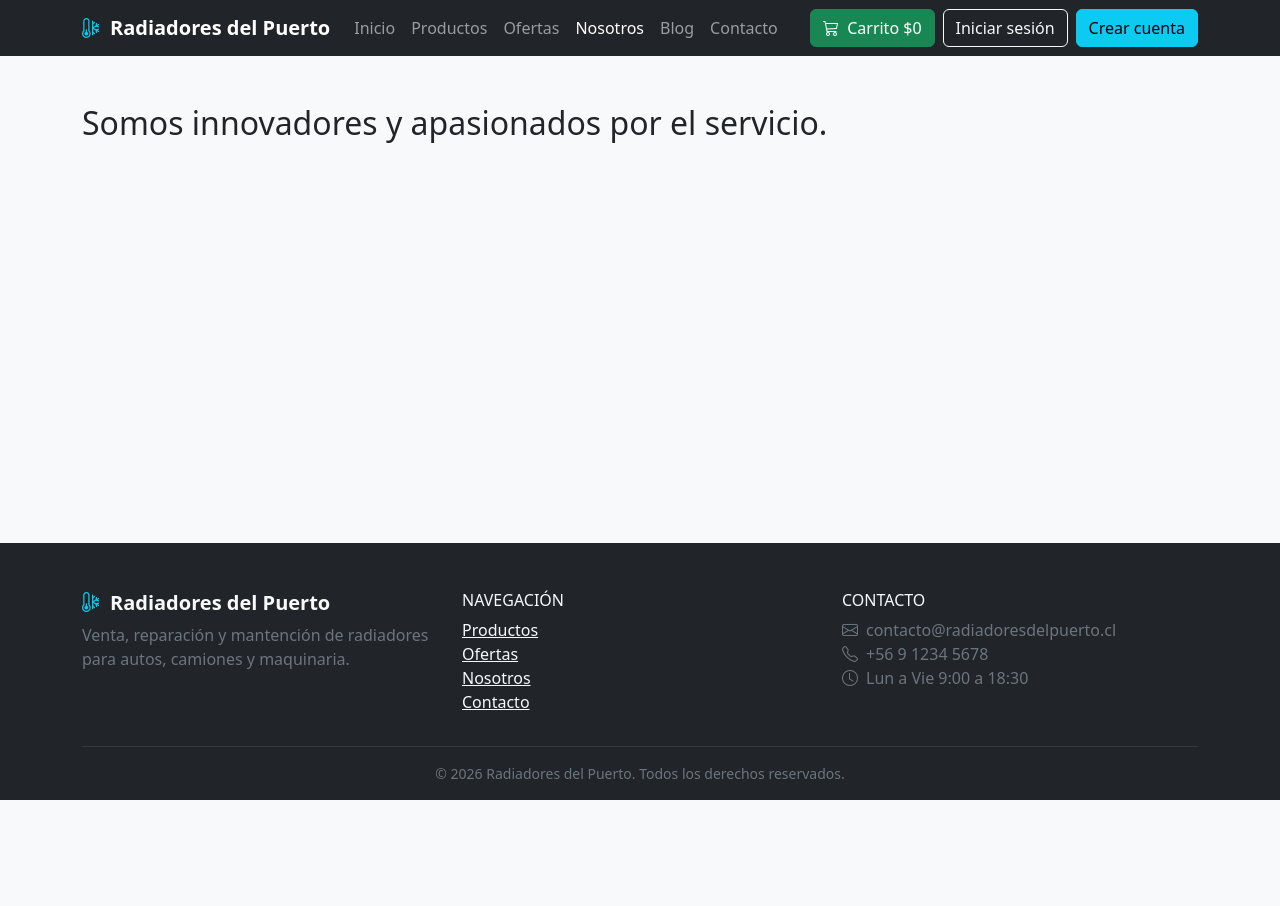
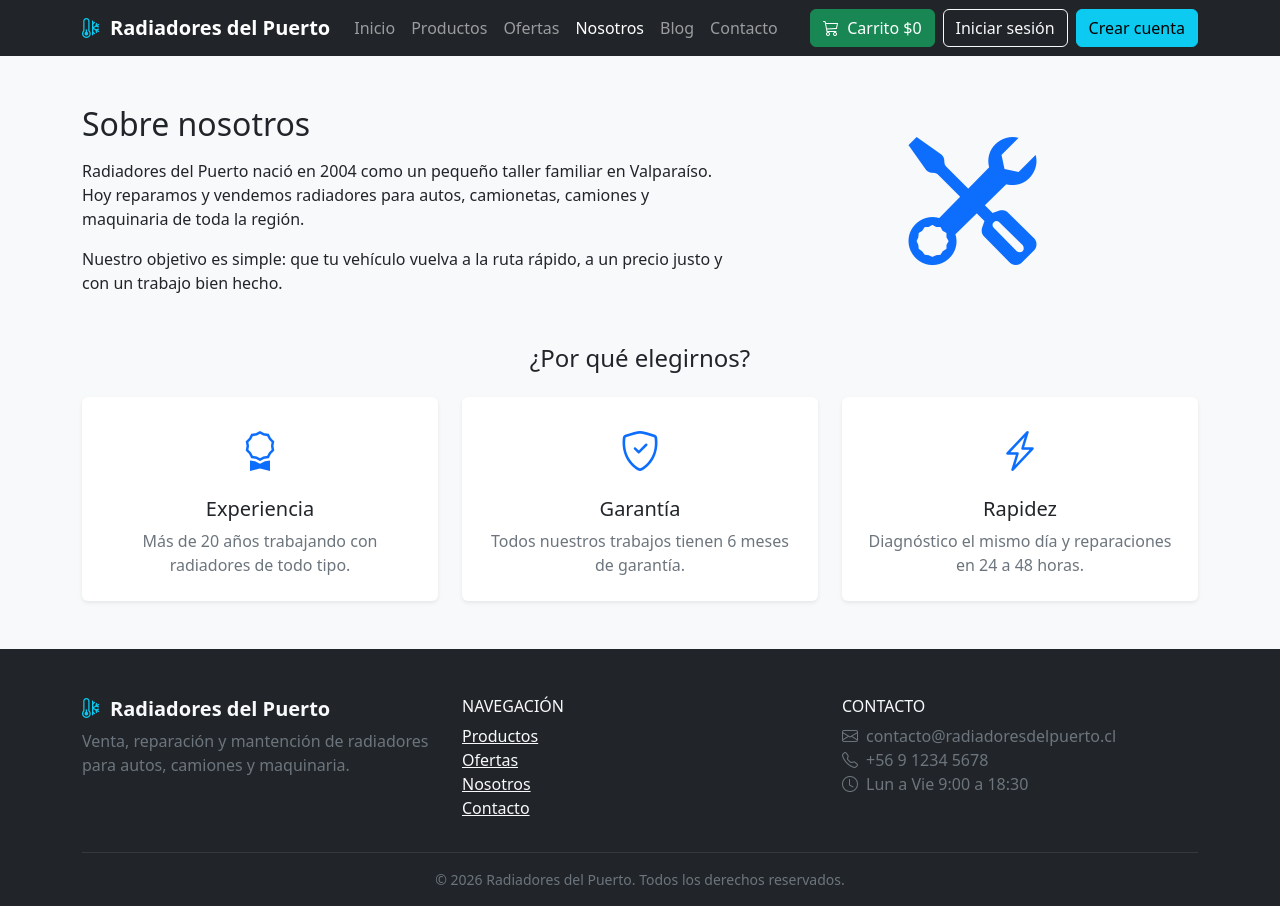
Before and after one commit to beaedov/FullStackEntrega2, a Next.js app: page /nosotros in a window 1280 px wide. Before the commit the page ends 800 px from the top, so only its background shows below. Built offline with nearby package versions, Linux system fonts and the light colour scheme.

Commit message:
Página nosotros con historia y valores

```diff
--- a/app/nosotros/page.tsx
+++ b/app/nosotros/page.tsx
@@ -1,12 +1,44 @@
+const valores = [
+  { icono: "bi-award", titulo: "Experiencia", texto: "Más de 20 años trabajando con radiadores de todo tipo." },
+  { icono: "bi-shield-check", titulo: "Garantía", texto: "Todos nuestros trabajos tienen 6 meses de garantía." },
+  { icono: "bi-lightning-charge", titulo: "Rapidez", texto: "Diagnóstico el mismo día y reparaciones en 24 a 48 horas." },
+];
+
 export default function Nosotros() {
   return (
     <div className="container py-5">
+      {/* Historia */}
+      <div className="row align-items-center g-4 mb-5">
+        <div className="col-12 col-lg-7">
+          <h1 className="h2 mb-3">Sobre nosotros</h1>
+          <p>
+            Radiadores del Puerto nació en 2004 como un pequeño taller familiar en Valparaíso.
+            Hoy reparamos y vendemos radiadores para autos, camionetas, camiones y maquinaria
+            de toda la región.
+          </p>
+          <p className="mb-0">
+            Nuestro objetivo es simple: que tu vehículo vuelva a la ruta rápido, a un precio
+            justo y con un trabajo bien hecho.
+          </p>
+        </div>
+        <div className="col-12 col-lg-5 text-center">
+          <i className="bi bi-tools text-primary" style={{ fontSize: "8rem" }}></i>
+        </div>
+      </div>
 
-      <h2>
-        Somos innovadores y apasionados por el servicio.
-      </h2>
-
-
+      {/* Valores */}
+      <h2 className="h4 text-center mb-4">¿Por qué elegirnos?</h2>
+      <div className="row g-4">
+        {valores.map((valor) => (
+          <div className="col-12 col-md-4" key={valor.titulo}>
+            <div className="card h-100 border-0 shadow-sm text-center p-4">
+              <i className={`bi ${valor.icono} text-primary`} style={{ fontSize: "2.5rem" }}></i>
+              <h3 className="h5 mt-3">{valor.titulo}</h3>
+              <p className="text-secondary mb-0">{valor.texto}</p>
+            </div>
+          </div>
+        ))}
       </div>
+    </div>
   );
 }
```
